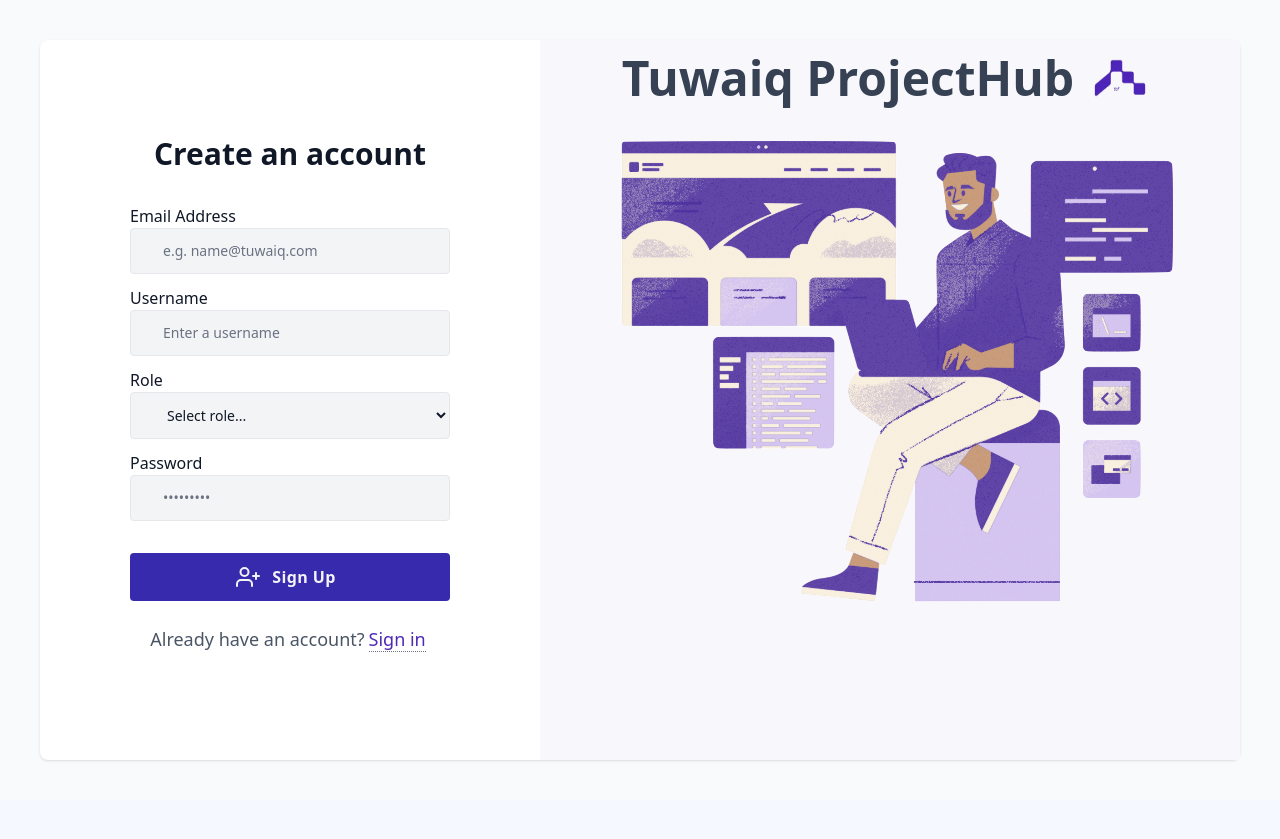
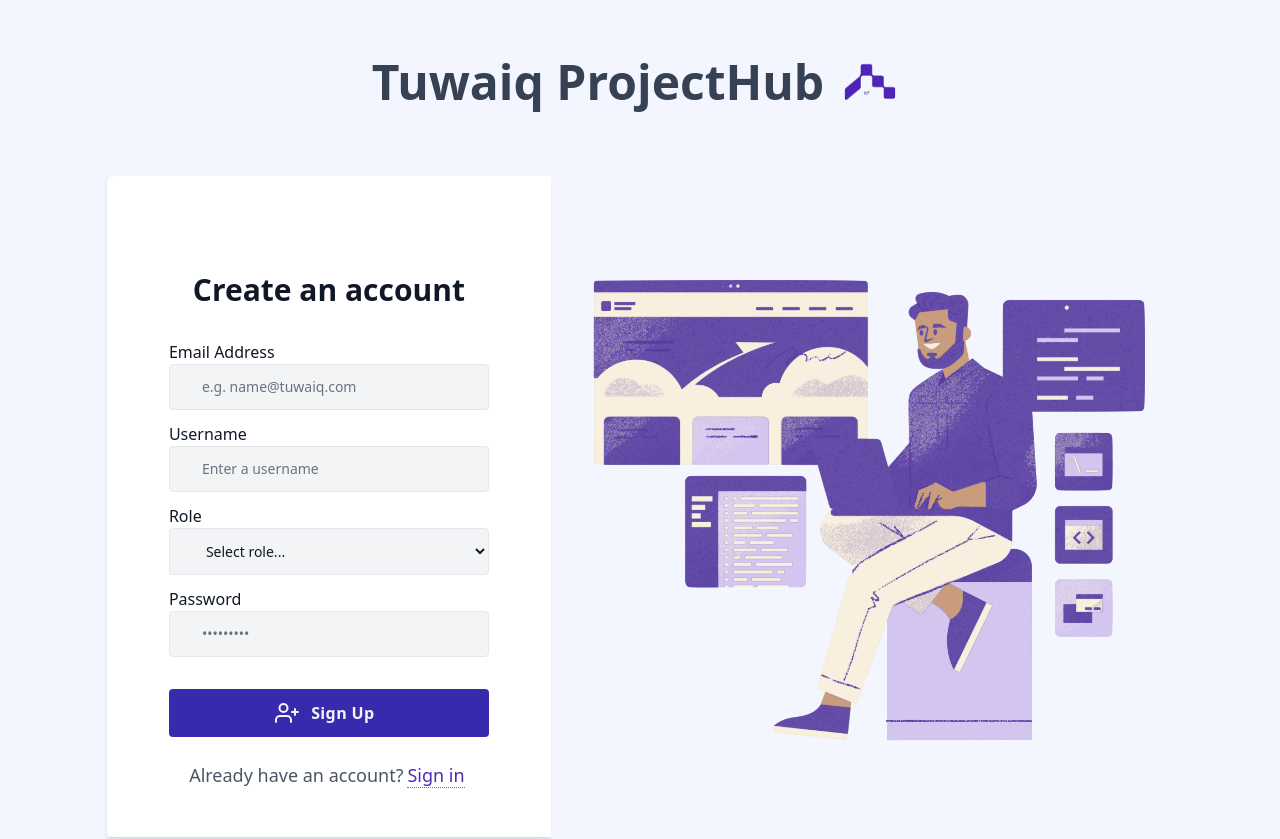
Before and after one commit to shahad0000/tuwaiqProjectHub, a React (Vite) app: page /signUp in a window 1280 px wide. Shown: the top 839 px of the page. Built offline with nearby package versions, Linux system fonts and the light colour scheme.

Commit message:
design improvement

```diff
--- a/src/components/Footer.jsx
+++ b/src/components/Footer.jsx
@@ -6,9 +6,9 @@ import { PiTwitterLogoDuotone } from "react-icons/pi";
 
 const Footer = () => {
   return (
-    <div className="backdrop-blur-2xl bg-indigo-100/30">
-      <footer class="flex flex-col space-y-10 justify-center p-10">
-        <div class="flex justify-center text-4xl text-indigo-900 space-x-5">
+    <div className="backdrop-blur-2xl bg-indigo-100/30 border-4 border-white">
+      <footer className="flex flex-col space-y-10 justify-center p-10">
+        <div className="flex justify-center text-4xl text-indigo-900 space-x-5">
           <a
             href="https://facebook.com"
             target="_blank"
@@ -38,7 +38,7 @@ const Footer = () => {
             <PiTwitterLogoDuotone />
           </a>
         </div>
-        <p class="text-center text-gray-700 font-medium">
+        <p className="text-center text-gray-700 font-medium">
           &copy; 2025 Tuwaiq Project Hub. All rights reserved.
         </p>
       </footer>
--- a/src/pages/Login.jsx
+++ b/src/pages/Login.jsx
@@ -44,11 +44,21 @@ const Login = () => {
   };
 
   return (
-    <div>
+    <div className="bg-indigo-50/70 min-h-[80vh]">
       <div>
-        <div className="min-h-screen bg-gray-50 text-gray-900 flex justify-center items-center">
-          <div className="max-w-screen-xl m-0 sm:m-10 bg-white shadow sm:rounded-lg flex justify-center flex-1">
-            <div className="lg:w-1/2 xl:w-5/12 p-6 sm:p-12">
+        <div className=" py-33 lg:py-11  text-gray-900 flex flex-col justify-center items-center">
+          <div className="text-gray-700 font-bold text-5xl text-center flex gap-2 items-center justify-center mb-3">
+            <div>Tuwaiq ProjectHub</div>
+            <div>
+              <img
+                className="w-19 h-19 object-cover"
+                src="/imgs/tuwaiqLogo.png"
+                alt="tuwaiq logo"
+              />
+            </div>
+          </div>
+          <div className="w-10/12 m-0 sm:m-11 bg-white sm:rounded-lg flex item justify-center flex-1">
+            <div className="w-full lg:w-1/2 xl:w-5/12 p-6 sm:p-12 shadow-md">
               <div className="mt-12 flex flex-col items-center">
                 <h1 className="text-2xl xl:text-3xl font-extrabold">
                   Sign in to your account
@@ -65,7 +75,6 @@ const Login = () => {
                       autoComplete="email"
                       placeholder="e.g. name@tuwaiq.com"
                     />
-
                     <label htmlFor="password">Password</label>
                     <input
                       className="w-full px-8 py-3 rounded-sm font-medium bg-gray-100 border border-gray-200 placeholder-gray-500 text-sm focus:outline-none focus:border-gray-400 focus:bg-white"
@@ -104,20 +113,14 @@ const Login = () => {
                 </div>
               </div>
             </div>
-            <div className="flex-1 bg-[#f8f8fc] text-center hidden lg:flex justify-center items-center">
+            <div className="flex-1 bg-indigo-50/70 text-center hidden lg:flex justify-center items-center">
               <div className="flex flex-col items-center justify-center">
-                <div className="text-gray-700 font-bold text-5xl text-center flex gap-2 items-center justify-center mb-3">
-                  <div>Tuwaiq ProjectHub</div>
-                  <div>
-                    <img
-                      className="w-19 h-19 object-cover"
-                      src="/imgs/tuwaiqLogo.png"
-                      alt=""
-                    />
-                  </div>
-                </div>
                 <div className="w-full h-full">
-                    <img className="object-cover" src="/imgs/programmer.png" alt="" />
+                  <img
+                    className="object-cover"
+                    src="/imgs/programmer.png"
+                    alt=""
+                  />
                 </div>
               </div>
             </div>
--- a/src/pages/SignUp.jsx
+++ b/src/pages/SignUp.jsx
@@ -48,12 +48,22 @@ const SignUp = () => {
   };
 
   return (
-    <div>
+    <div className="bg-indigo-50/70 min-h-[80vh]">
       <div>
-        <div className="min-h-screen bg-gray-50 text-gray-900 flex justify-center">
-          <div className="max-w-screen-xl m-0 sm:m-10 bg-white shadow sm:rounded-lg flex justify-center flex-1">
-            <div className="lg:w-1/2 xl:w-5/12 p-6 sm:p-12">
-              <div className="mt-12 flex flex-col items-center">
+        <div className=" py-33 lg:py-11  text-gray-900 flex flex-col justify-center items-center">
+          <div className="text-gray-700 font-bold text-5xl text-center flex gap-2 items-center justify-center mb-3">
+            <div>Tuwaiq ProjectHub</div>
+            <div>
+              <img
+                className="w-19 h-19 object-cover"
+                src="/imgs/tuwaiqLogo.png"
+                alt="tuwaiq logo"
+              />
+            </div>
+          </div>
+          <div className="w-10/12 m-0 sm:m-11 bg-white sm:rounded-lg flex item justify-center flex-1">
+          <div className="w-full lg:w-1/2 xl:w-5/12 p-6 sm:p-12 shadow-md">
+          <div className="mt-12 flex flex-col items-center">
                 <h1 className="text-2xl xl:text-3xl font-extrabold">
                   Create an account
                 </h1>
@@ -135,20 +145,14 @@ const SignUp = () => {
                 </div>
               </div>
             </div>
-            <div className="flex-1 bg-[#f8f8fc] text-center hidden lg:flex justify-center">
+            <div className="flex-1 bg-indigo-50/70 text-center hidden lg:flex justify-center items-center">
               <div className="flex flex-col items-center justify-center">
-                <div className="text-gray-700 font-bold text-5xl text-center flex gap-2 items-center justify-center mb-3">
-                  <div>Tuwaiq ProjectHub</div>
-                  <div>
-                    <img
-                      className="w-19 h-19 object-cover"
-                      src="/imgs/tuwaiqLogo.png"
-                      alt=""
-                    />
-                  </div>
-                </div>
                 <div className="w-full h-full">
-                    <img className="object-cover" src="/imgs/programmer.png" alt="" />
+                  <img
+                    className="object-cover"
+                    src="/imgs/programmer.png"
+                    alt=""
+                  />
                 </div>
               </div>
             </div>
```
Also changed, not shown: public/imgs/programmer.png, 1 other file (tests, documents, lock files or other folders).
